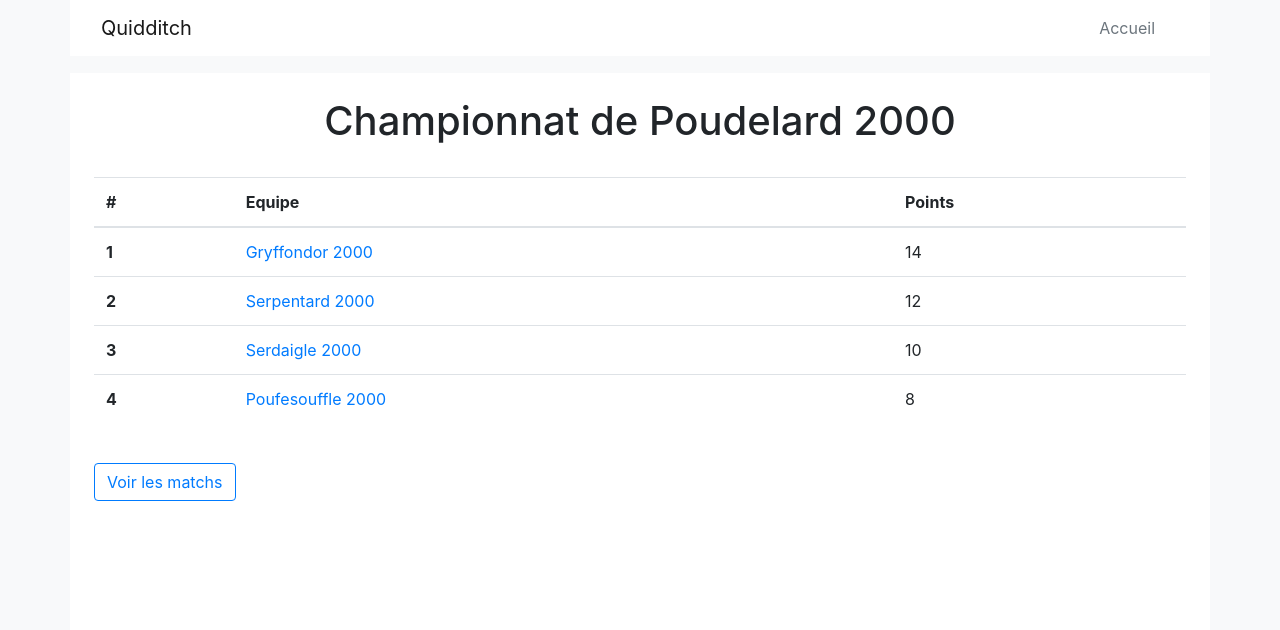
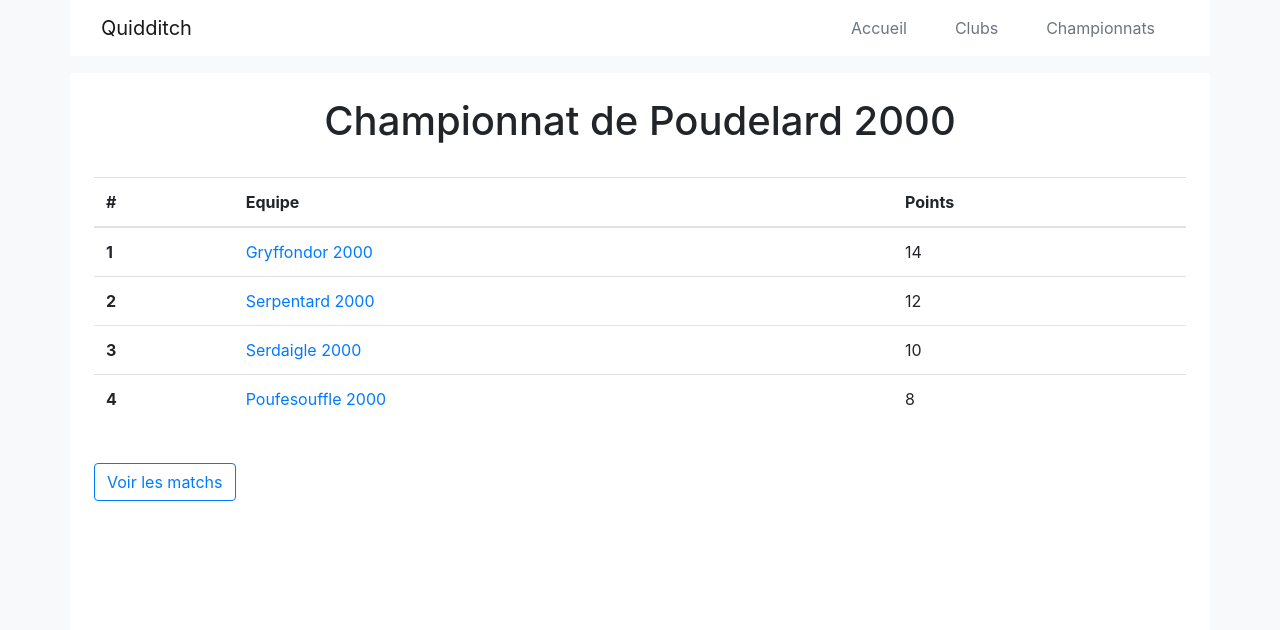
Before and after one commit to B4va/quidditch-iutm, a Node server app: page / in a window 1280 px wide. Shown: the top 630 px of the page. Run offline with Node 20, Linux system fonts and the light colour scheme; some libraries are stand-ins or nearby versions.

Commit message:
Ajout des liens vers les clubs et les championnats dans le menu

```diff
--- a/quidditch-iutm-client/views/_layout.ejs
+++ b/quidditch-iutm-client/views/_layout.ejs
@@ -33,6 +33,12 @@
                     <li class="nav-item mx-lg-3">
                         <a class="nav-link text-secondary" href="/">Accueil</a>
                     </li>
+                    <li class="nav-item mx-lg-3">
+                        <a class="nav-link text-secondary" href="/clubs">Clubs</a>
+                    </li>
+                    <li class="nav-item mx-lg-3">
+                        <a class="nav-link text-secondary" href="/championships">Championnats</a>
+                    </li>
                 </ul>
             </div>
         </nav>
```
